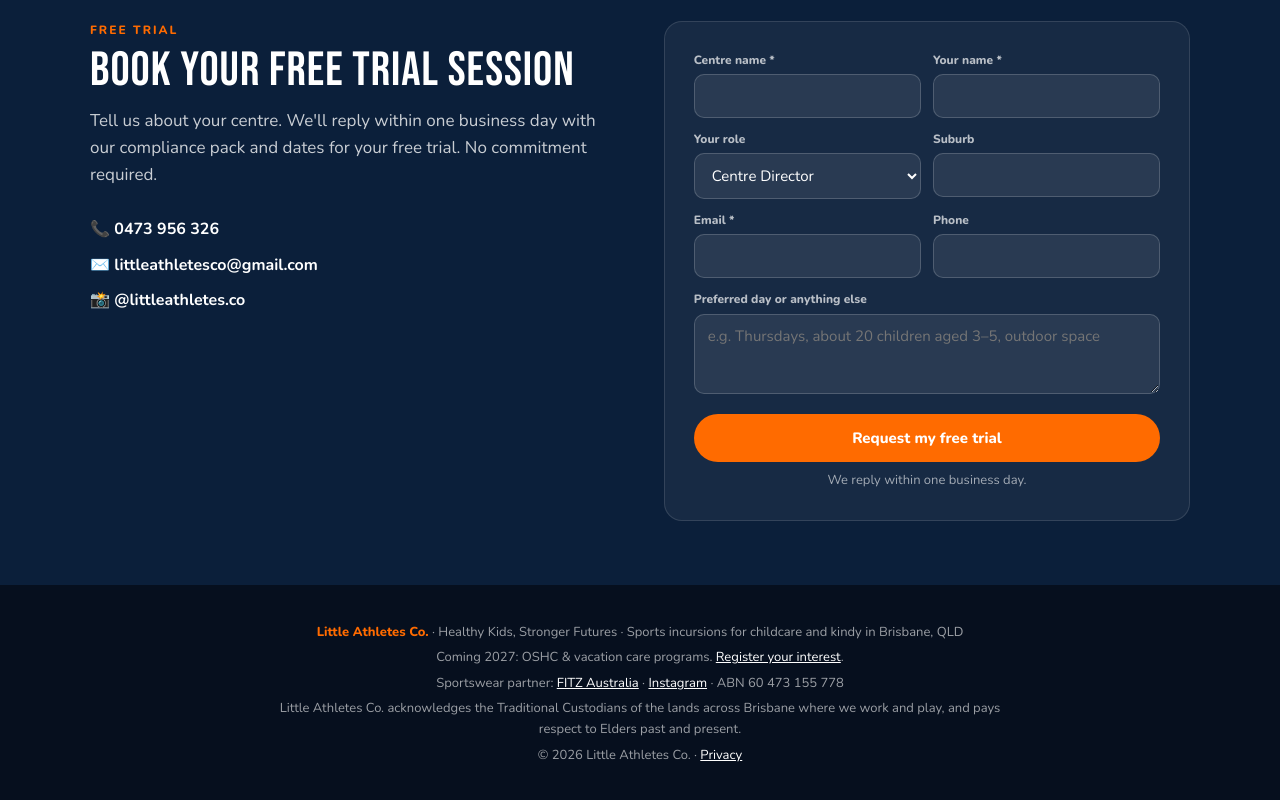
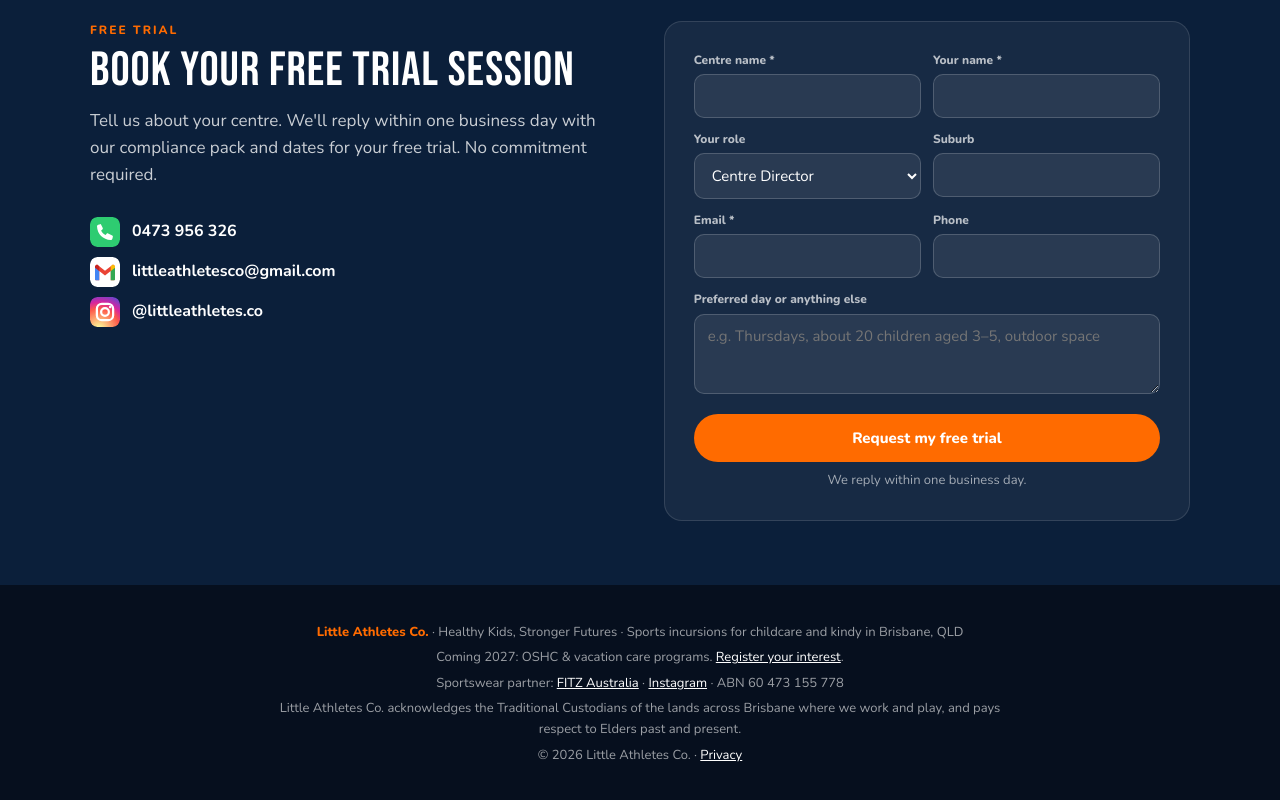
Before and after one commit to littleathletesco-coder/Little-Athletes-Co---SITE, a plain HTML site: page index.html in a window 1280 px wide. Shown: the part 4490-5290 px from the top of the page. Drawn offline with Linux system fonts and the light colour scheme.

Commit message:
Contact block: phone, Gmail and Instagram icons instead of emoji
Co-Authored-By: Claude Opus 5.5 <noreply@anthropic.com>
Claude-Session: https://claude.ai/code/session_012xNJdSNKHRnMvVVeKyKEUj

```diff
--- a/index.html
+++ b/index.html
@@ -196,7 +196,9 @@ nav .btn{padding:8px 18px;font-size:14px}
 /* CONTACT */
 .contact{display:grid;grid-template-columns:1fr 1fr;gap:3rem;align-items:start}
 .contact .info{margin-top:1rem;display:grid;gap:10px;font-weight:700}
-.contact .info a{color:#fff;text-decoration:none}
+.contact .info a{color:#fff;text-decoration:none;display:flex;align-items:center;gap:12px}
+.ci{width:30px;height:30px;flex:none;border-radius:7px;transition:transform .25s}
+.contact .info a:hover .ci{transform:scale(1.12) rotate(-6deg)}
 .contact .info a:hover{color:var(--orange)}
 .cform{background:rgba(255,255,255,.05);border:1px solid rgba(255,255,255,.12);border-radius:18px;padding:1.8rem}
 .fgrid{display:grid;grid-template-columns:1fr 1fr;gap:12px}
@@ -458,9 +460,9 @@ footer b{color:var(--orange);font-weight:800}
       <h2 id="contact-title">Book your free trial session</h2>
       <p class="lead">Tell us about your centre. We'll reply within one business day with our compliance pack and dates for your free trial. No commitment required.</p>
       <div class="info">
-        <a href="tel:+61473956326">📞 0473 956 326</a>
-        <a href="mailto:littleathletesco@gmail.com">✉️ littleathletesco@gmail.com</a>
-        <a href="https://www.instagram.com/littleathletes.co/" target="_blank" rel="noopener">📸 @littleathletes.co</a>
+        <a href="tel:+61473956326"><svg class="ci" viewBox="0 0 24 24" aria-hidden="true"><rect width="24" height="24" rx="6" fill="#2ECC71"/><path d="M8.6 5.5l1.6 3.3c.2.4.1.9-.3 1.2l-1 .8c.7 1.6 2 2.9 3.6 3.6l.8-1c.3-.4.8-.5 1.2-.3l3.3 1.6c.4.2.6.7.5 1.1l-.4 1.6c-.2.6-.7 1-1.3 1C10.4 18.2 5.8 13.6 5.6 7.4c0-.6.4-1.1 1-1.3l1.6-.4c.2-.1.3-.1.4-.1z" fill="#fff"/></svg>0473 956 326</a>
+        <a href="mailto:littleathletesco@gmail.com"><svg class="ci" viewBox="0 0 24 24" aria-hidden="true"><rect width="24" height="24" rx="6" fill="#fff"/><path d="M4 7.2v10.3c0 .6.5 1 1 1h2.4v-7.3L12 14.8l4.6-3.6v7.3H19c.6 0 1-.4 1-1V7.2l-1.6-1.2L12 11 5.6 6 4 7.2z" fill="#EA4335"/><path d="M4 7.2v10.3c0 .6.5 1 1 1h2.4v-7.3z" fill="#4285F4"/><path d="M16.6 11.2v7.3H19c.6 0 1-.4 1-1V7.2z" fill="#34A853"/><path d="M16.6 11.2L20 8.6V7.2l-1.6-1.2-1.8 1.4z" fill="#FBBC04"/><path d="M4 7.2v1.4l3.4 2.6V7.4L5.6 6z" fill="#C5221F"/></svg>littleathletesco@gmail.com</a>
+        <a href="https://www.instagram.com/littleathletes.co/" target="_blank" rel="noopener"><svg class="ci" viewBox="0 0 24 24" aria-hidden="true"><defs><radialGradient id="igg" cx="30%" cy="107%" r="150%"><stop offset="0" stop-color="#fdf497"/><stop offset=".05" stop-color="#fdf497"/><stop offset=".45" stop-color="#fd5949"/><stop offset=".6" stop-color="#d6249f"/><stop offset=".9" stop-color="#285AEB"/></radialGradient></defs><rect width="24" height="24" rx="6" fill="url(#igg)"/><rect x="5.5" y="5.5" width="13" height="13" rx="4" fill="none" stroke="#fff" stroke-width="1.8"/><circle cx="12" cy="12" r="3.1" fill="none" stroke="#fff" stroke-width="1.8"/><circle cx="16.1" cy="7.9" r="1" fill="#fff"/></svg>@littleathletes.co</a>
       </div>
     </div>
     <form class="cform" id="enquiry-form" action="https://formsubmit.co/littleathletesco@gmail.com" method="POST">
```
